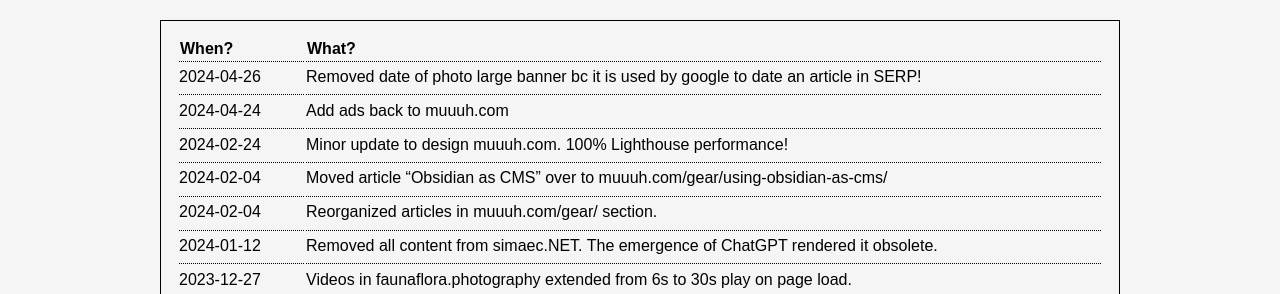
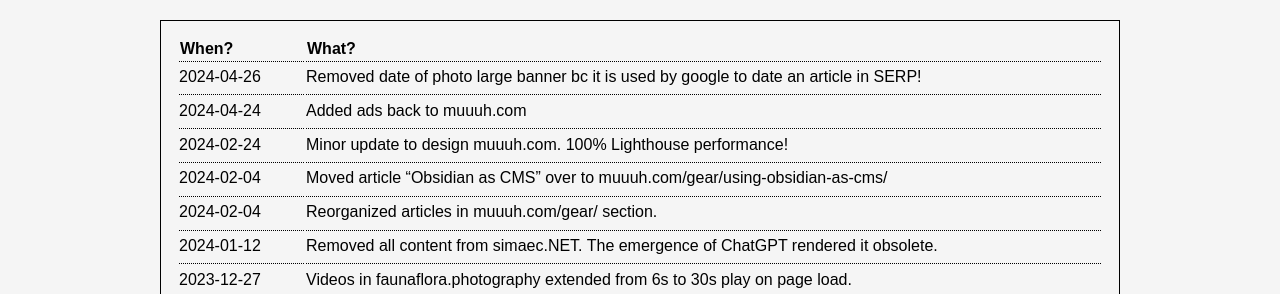
Before and after one commit to KHMuller/khmuller.github.io, a Jekyll site: the page built from index.md, in a window 1280 px wide. Shown: the part 505-799 px from the top of the page. Built offline with Jekyll 4.4.1, drawn with Linux system fonts in a browser that asks for light colours.

Commit message:
Vacation

```diff
--- a/index.md
+++ b/index.md
@@ -20,7 +20,7 @@ Exploring the principles of evolutionary biology, self-awareness, empathy, and c
 |When?|What?|
 |:---|:---|
 |2024-04-26|Removed date of photo large banner bc it is used by google to date an article in SERP!|
-|2024-04-24|Add ads back to muuuh.com|
+|2024-04-24|Added ads back to muuuh.com|
 |2024-02-24|Minor update to design muuuh.com. 100% Lighthouse performance!|
 |2024-02-04|Moved article "Obsidian as CMS" over to muuuh.com/gear/using-obsidian-as-cms/|
 |2024-02-04|Reorganized articles in muuuh.com/gear/ section.|
```
